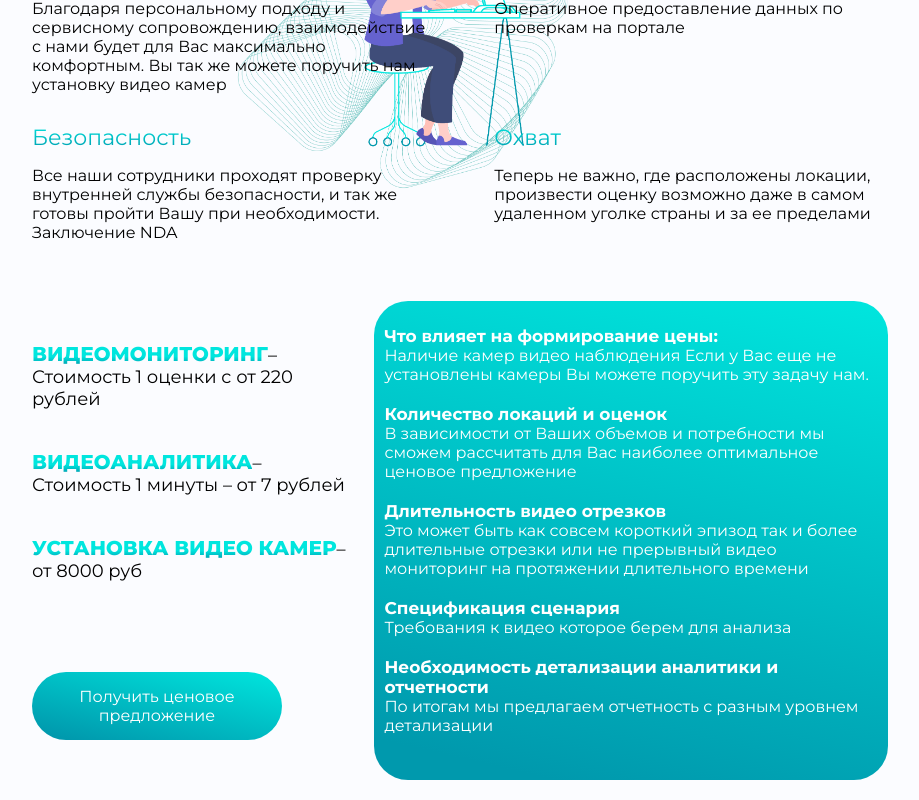
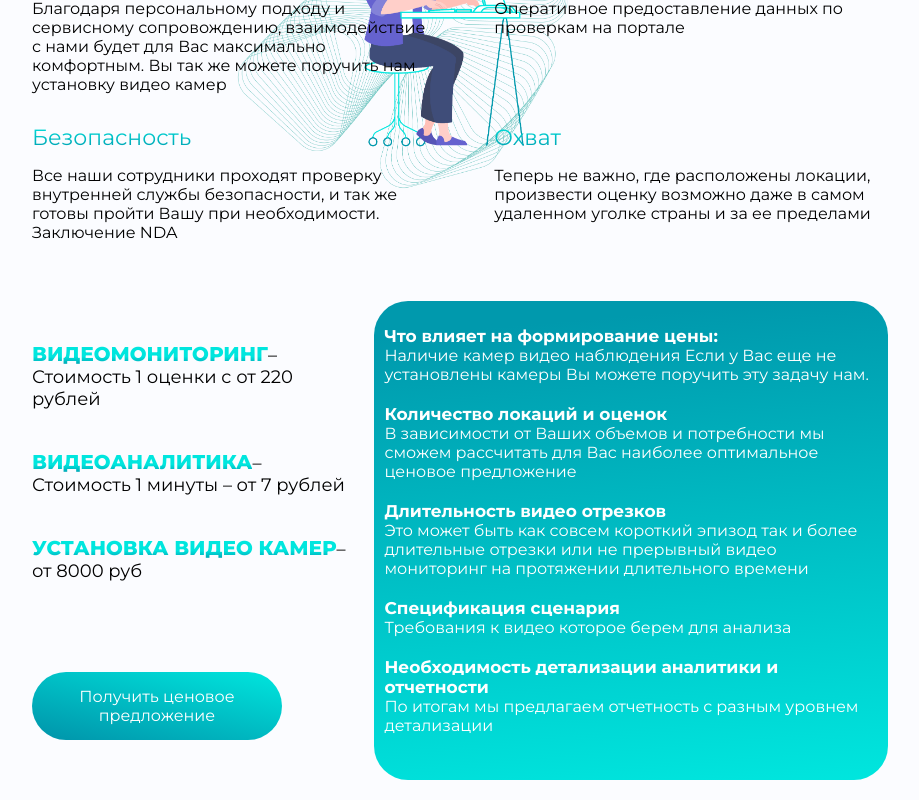
Before and after one commit to artemanz/vmr, a React (Create React App) app: page / in a window 1280 px wide. Shown: the part 2968-3768 px from the top of the page, without its empty margins (180-1099 px from the left). Built offline with nearby package versions, Linux system fonts and the light colour scheme.

Commit message:
поправил цвет 7 блока

```diff
--- a/src/components/Block7/Block7.module.scss
+++ b/src/components/Block7/Block7.module.scss
@@ -49,7 +49,7 @@
         flex-direction: column;
         justify-content: flex-start;
         max-width: 60%;
-        background: linear-gradient(193deg, rgb(0, 230, 222) 0%, rgb(0, 153, 173) 93%);
+        background: linear-gradient(355deg, rgb(0, 230, 222) 0%, rgb(0, 153, 173) 93%);
          padding: 25px 10px;
          border-radius: 34px;
         color: white;
```
